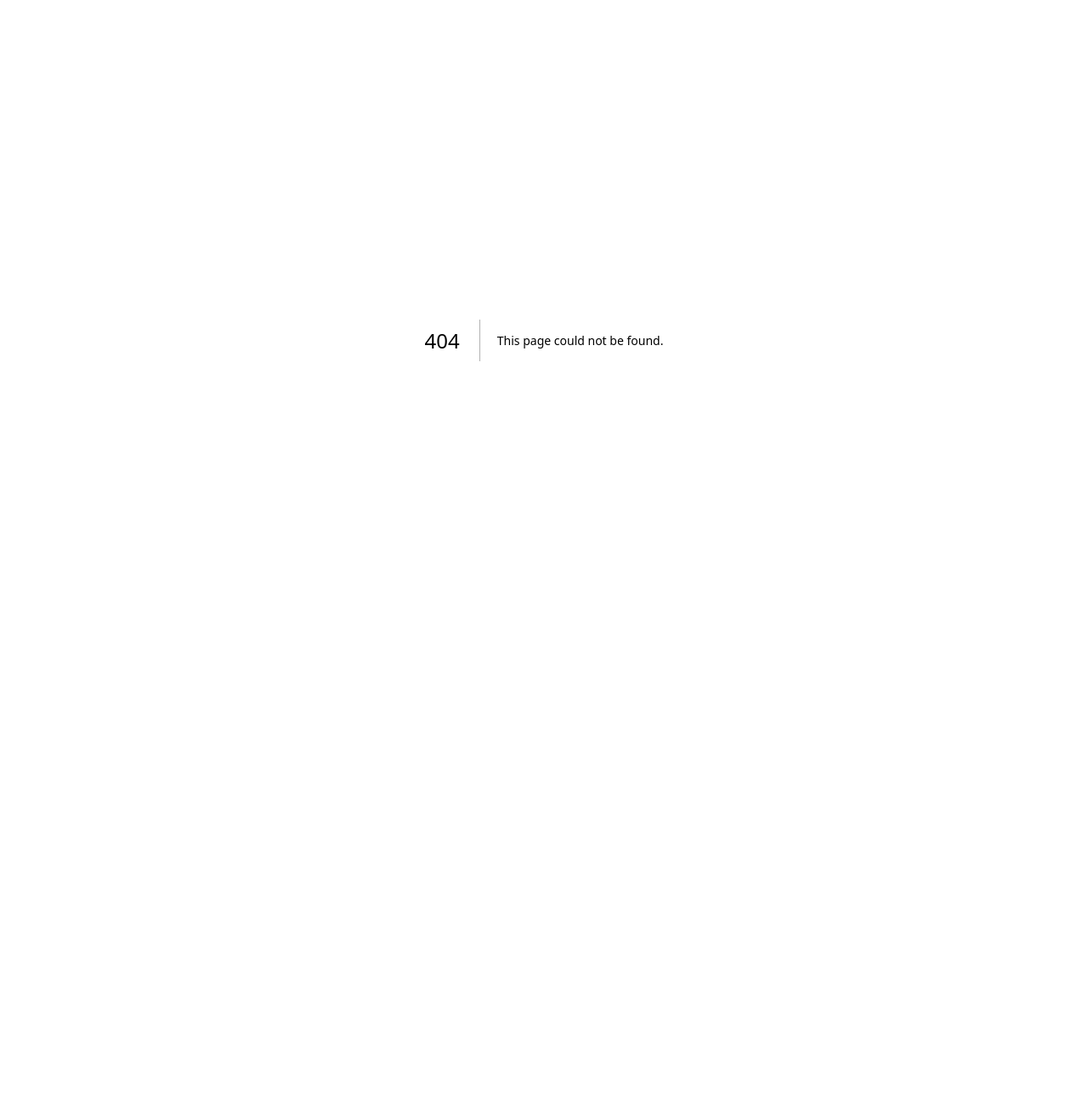
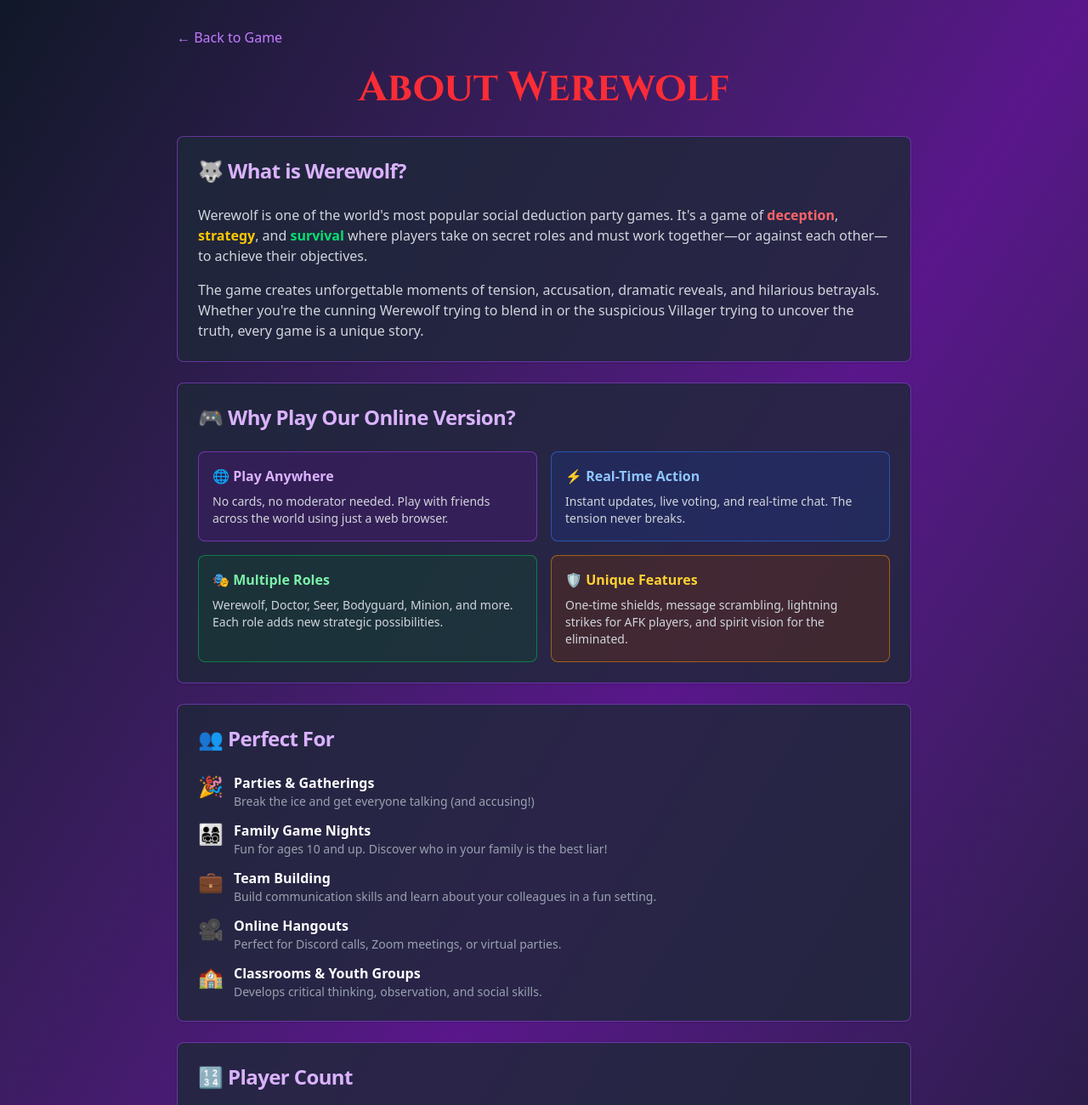
Before and after one commit to ayoola66/werewolves-nextjs, a Next.js app: page /about in a window 1280 px wide. Before the commit this address had no page. Shown: the top 1300 px of the page at 85% size. Before the commit the page ends 800 px from the top, so only its background shows below. Built offline with nearby package versions, Linux system fonts and the light colour scheme.

Commit message:
Add About page

```diff
--- /dev/null
+++ b/src/app/about/page.tsx
@@ -0,0 +1,180 @@
+'use client';
+
+import Link from 'next/link';
+import { Card, CardContent, CardHeader, CardTitle } from '@/components/ui/card';
+import Footer from '@/components/Footer';
+
+export default function AboutPage() {
+  return (
+    <div className="min-h-screen bg-gradient-to-br from-gray-900 via-purple-900 to-gray-900 flex flex-col">
+      <main className="flex-grow container mx-auto px-4 py-8 max-w-4xl">
+        {/* Back to Home */}
+        <Link href="/" className="inline-flex items-center text-purple-400 hover:text-purple-300 mb-6">
+          ← Back to Game
+        </Link>
+
+        <h1 className="text-4xl md:text-5xl font-cinzel font-bold text-red-500 text-center mb-8">
+          About Werewolf
+        </h1>
+
+        {/* What is Werewolf */}
+        <Card className="bg-gray-800/80 border-purple-500/50 mb-6">
+          <CardHeader>
+            <CardTitle className="text-2xl text-purple-300 flex items-center gap-2">
+              🐺 What is Werewolf?
+            </CardTitle>
+          </CardHeader>
+          <CardContent className="text-gray-300 space-y-4">
+            <p>
+              Werewolf is one of the world&apos;s most popular social deduction party games. It&apos;s a game of
+              <strong className="text-red-400"> deception</strong>,
+              <strong className="text-yellow-400"> strategy</strong>, and
+              <strong className="text-green-400"> survival</strong> where players take on secret roles
+              and must work together—or against each other—to achieve their objectives.
+            </p>
+            <p>
+              The game creates unforgettable moments of tension, accusation, dramatic reveals, and
+              hilarious betrayals. Whether you&apos;re the cunning Werewolf trying to blend in or the
+              suspicious Villager trying to uncover the truth, every game is a unique story.
+            </p>
+          </CardContent>
+        </Card>
+
+        {/* Why This Version */}
+        <Card className="bg-gray-800/80 border-purple-500/50 mb-6">
+          <CardHeader>
+            <CardTitle className="text-2xl text-purple-300 flex items-center gap-2">
+              🎮 Why Play Our Online Version?
+            </CardTitle>
+          </CardHeader>
+          <CardContent className="text-gray-300 space-y-4">
+            <div className="grid md:grid-cols-2 gap-4">
+              <div className="p-4 bg-purple-900/30 rounded-lg border border-purple-500/50">
+                <h3 className="font-bold text-purple-300 mb-2">🌐 Play Anywhere</h3>
+                <p className="text-sm">No cards, no moderator needed. Play with friends across the world using just a web browser.</p>
+              </div>
+              <div className="p-4 bg-blue-900/30 rounded-lg border border-blue-500/50">
+                <h3 className="font-bold text-blue-300 mb-2">⚡ Real-Time Action</h3>
+                <p className="text-sm">Instant updates, live voting, and real-time chat. The tension never breaks.</p>
+              </div>
+              <div className="p-4 bg-green-900/30 rounded-lg border border-green-500/50">
+                <h3 className="font-bold text-green-300 mb-2">🎭 Multiple Roles</h3>
+                <p className="text-sm">Werewolf, Doctor, Seer, Bodyguard, Minion, and more. Each role adds new strategic possibilities.</p>
+              </div>
+              <div className="p-4 bg-amber-900/30 rounded-lg border border-amber-500/50">
+                <h3 className="font-bold text-amber-300 mb-2">🛡️ Unique Features</h3>
+                <p className="text-sm">One-time shields, message scrambling, lightning strikes for AFK players, and spirit vision for the eliminated.</p>
+              </div>
+            </div>
+          </CardContent>
+        </Card>
+
+        {/* Perfect For */}
+        <Card className="bg-gray-800/80 border-purple-500/50 mb-6">
+          <CardHeader>
+            <CardTitle className="text-2xl text-purple-300 flex items-center gap-2">
+              👥 Perfect For
+            </CardTitle>
+          </CardHeader>
+          <CardContent className="text-gray-300">
+            <ul className="space-y-3">
+              <li className="flex items-start gap-3">
+                <span className="text-2xl">🎉</span>
+                <div>
+                  <strong className="text-white">Parties & Gatherings</strong>
+                  <p className="text-sm text-gray-400">Break the ice and get everyone talking (and accusing!)</p>
+                </div>
+              </li>
+              <li className="flex items-start gap-3">
+                <span className="text-2xl">👨‍👩‍👧‍👦</span>
+                <div>
+                  <strong className="text-white">Family Game Nights</strong>
+                  <p className="text-sm text-gray-400">Fun for ages 10 and up. Discover who in your family is the best liar!</p>
+                </div>
+              </li>
+              <li className="flex items-start gap-3">
+                <span className="text-2xl">💼</span>
+                <div>
+                  <strong className="text-white">Team Building</strong>
+                  <p className="text-sm text-gray-400">Build communication skills and learn about your colleagues in a fun setting.</p>
+                </div>
+              </li>
+              <li className="flex items-start gap-3">
+                <span className="text-2xl">🎥</span>
+                <div>
+                  <strong className="text-white">Online Hangouts</strong>
+                  <p className="text-sm text-gray-400">Perfect for Discord calls, Zoom meetings, or virtual parties.</p>
+                </div>
+              </li>
+              <li className="flex items-start gap-3">
+                <span className="text-2xl">🏫</span>
+                <div>
+                  <strong className="text-white">Classrooms & Youth Groups</strong>
+                  <p className="text-sm text-gray-400">Develops critical thinking, observation, and social skills.</p>
+                </div>
+              </li>
+            </ul>
+          </CardContent>
+        </Card>
+
+        {/* How Many Players */}
+        <Card className="bg-gray-800/80 border-purple-500/50 mb-6">
+          <CardHeader>
+            <CardTitle className="text-2xl text-purple-300 flex items-center gap-2">
+              🔢 Player Count
+            </CardTitle>
+          </CardHeader>
+          <CardContent className="text-gray-300 space-y-4">
+            <p>
+              Werewolf works best with <strong className="text-yellow-400">5 to 15 players</strong>,
+              though our online version can accommodate various group sizes:
+            </p>
+            <div className="grid grid-cols-3 gap-4 text-center">
+              <div className="p-4 bg-gray-700/50 rounded-lg">
+                <div className="text-2xl font-bold text-green-400">4-6</div>
+                <div className="text-sm text-gray-400">Small & Quick</div>
+              </div>
+              <div className="p-4 bg-purple-700/50 rounded-lg border-2 border-purple-500">
+                <div className="text-2xl font-bold text-purple-300">7-10</div>
+                <div className="text-sm text-gray-300">Ideal</div>
+              </div>
+              <div className="p-4 bg-gray-700/50 rounded-lg">
+                <div className="text-2xl font-bold text-amber-400">11-15</div>
+                <div className="text-sm text-gray-400">Epic Chaos</div>
+              </div>
+            </div>
+          </CardContent>
+        </Card>
+
+        {/* Free to Play */}
+        <Card className="bg-gradient-to-r from-green-900/50 to-emerald-900/50 border-green-500/50 mb-6">
+          <CardContent className="p-6 text-center">
+            <div className="text-4xl mb-3">🆓</div>
+            <h2 className="text-2xl font-bold text-green-300 mb-2">Completely Free to Play</h2>
+            <p className="text-gray-300">
+              No downloads. No registration required. No hidden costs.
+              Just create a game, share the code, and start playing!
+            </p>
+          </CardContent>
+        </Card>
+
+        {/* CTA */}
+        <div className="text-center mt-8 space-y-4">
+          <Link
+            href="/"
+            className="inline-block bg-red-600 hover:bg-red-700 text-white font-bold py-3 px-8 rounded-lg text-lg transition-colors"
+          >
+            🎮 Start Playing Now
+          </Link>
+          <div>
+            <Link href="/how-to-play" className="text-purple-400 hover:text-purple-300">
+              Learn how to play →
+            </Link>
+          </div>
+        </div>
+      </main>
+
+      <Footer />
+    </div>
+  );
+}
```
